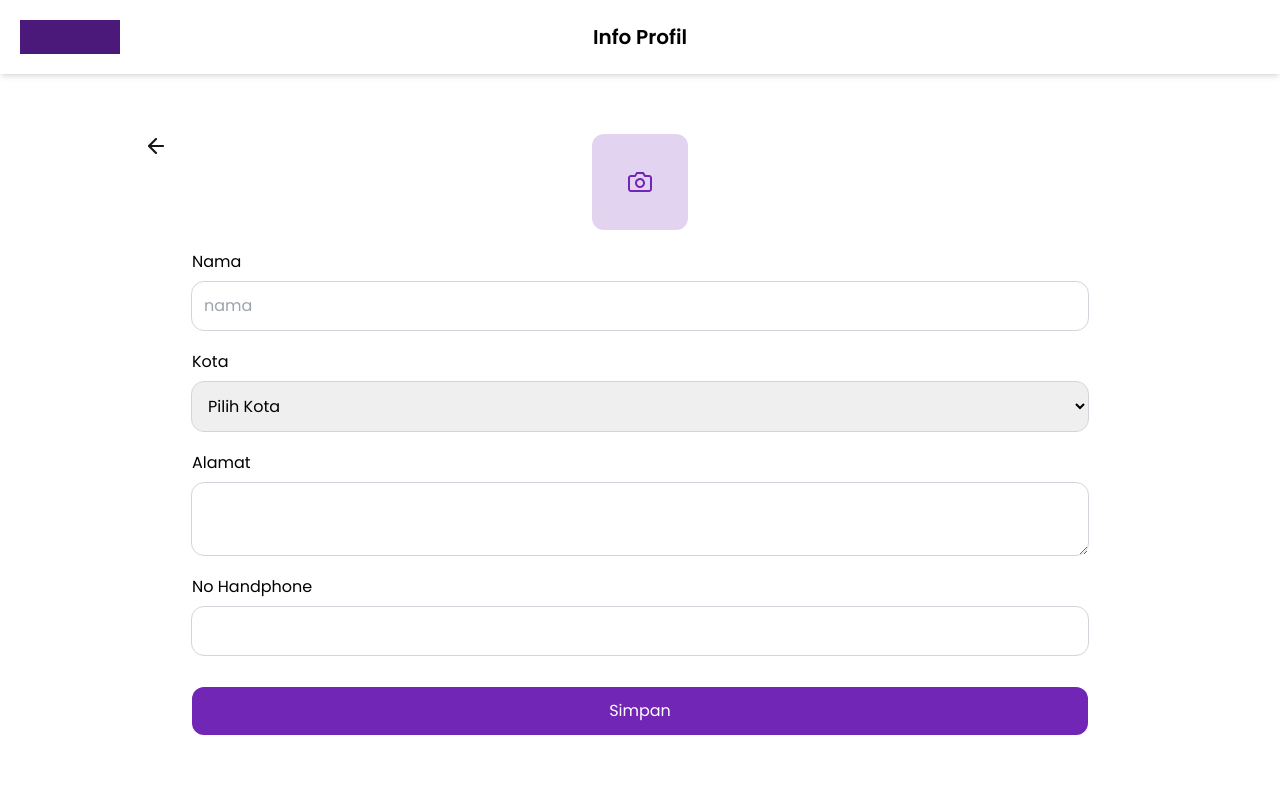
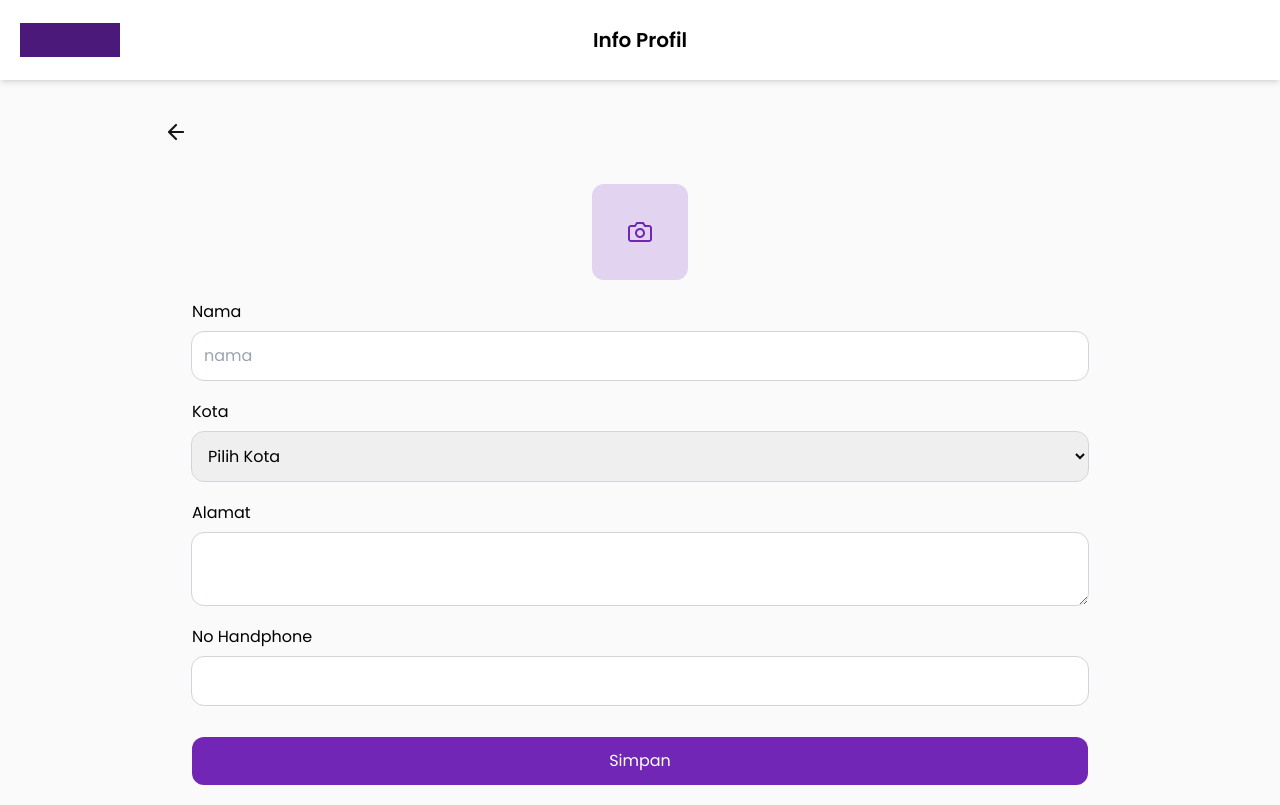
Before and after one commit to adioihsan/second-hand-frontend, a React (Create React App) app: page /profile-info in a window 1280 px wide. Built offline with nearby package versions, Linux system fonts and the light colour scheme.

Commit message:
change navbar behaviour to stikcy

```diff
--- a/src/App.js
+++ b/src/App.js
@@ -8,6 +8,7 @@ import ProfileInfo from "./pages/profileInfo/ProfileInfo";
 import Buyer from "./layouts/Buyer";
 import ProductAdd from "./pages/productAdd/productAdd";
 import Seller from "./layouts/Seller";
+import Navbar from "./components/navigation/navbar/Navbar";
 
 function App() {
   return (
--- a/src/components/navigation/navbar/Navbar.jsx
+++ b/src/components/navigation/navbar/Navbar.jsx
@@ -5,7 +5,7 @@ import iconSearch from "../../../assets/images/icon-search.png";
 import iconMenu from "../../../assets/images/icon-menu.png";
 import iconArrowLeft from "../../../assets/images/icon-arrow-left.png";
 import "./navbar.css";
-function Navbar({ navTitle }) {
+function Navbar({ type, navTitle }) {
   if (navTitle)
     return (
       <nav className="navbar relative">
--- a/src/components/navigation/navbar/navbar.css
+++ b/src/components/navigation/navbar/navbar.css
@@ -1,6 +1,5 @@
 .navbar {
-  @apply flex w-full items-center p-5 fixed top-0 z-10;
-  @apply md:relative;
+  @apply flex w-full items-center p-5 h-20;
 }
 .logo {
   @apply hidden;
--- a/src/index.css
+++ b/src/index.css
@@ -8,3 +8,6 @@ html {
   overflow-x: hidden;
   box-sizing: border-box;
 }
+body {
+  background-color: #fafafa;
+}
--- a/src/layouts/Guest.jsx
+++ b/src/layouts/Guest.jsx
@@ -5,7 +5,7 @@ import { Outlet } from "react-router-dom";
 function Guest(props) {
   return (
     <>
-      <div className="md:bg-white md:shadow-md">
+      <div className="md:bg-white md:shadow-md sticky top-0 z-10">
         <div className="container mx-auto">
           <Navbar />
         </div>
--- a/src/pages/home/Home.jsx
+++ b/src/pages/home/Home.jsx
@@ -7,8 +7,11 @@ import CategoryNav from "../../components/navigation/categoryNav/CategoryNav";
 import "./home.css";
 function Home(props) {
   return (
-    <main className="grid gap-10">
-      <JumboBanner />
+    <main className="grid gap-10 md:mt-8">
+      <div className="mt-[-5rem] md:mt-0">
+        <JumboBanner />
+      </div>
+
       <article className="container mx-auto ">
         <section className="categories ">
           <h1 className="text-xl font-semibold  mb-3 px-3">
--- a/src/pages/productAdd/productAdd.css
+++ b/src/pages/productAdd/productAdd.css
@@ -1,5 +1,8 @@
+.productAddWrapper {
+  @apply mt-5;
+}
 .productAdd {
-  @apply flex justify-center  py-10;
+  @apply flex justify-center py-10 relative;
 }
 .productAddForm {
   @apply flex flex-col gap-5 w-full max-w-4xl relative;
@@ -24,6 +27,6 @@
 }
 .btnBack {
   @apply hidden;
-  @apply md:block md:absolute left-0;
-  @apply lg:translate-x-[-3rem];
+  @apply md:block;
+  @apply xl:translate-x-36;
 }
--- a/src/pages/productAdd/productAdd.jsx
+++ b/src/pages/productAdd/productAdd.jsx
@@ -11,12 +11,12 @@ function ProductAdd(props) {
     setNavTitle("Lengkapi Detail Produk");
   }, []);
   return (
-    <div className="productAdd">
-      <form className="productAddForm" action="">
+    <div className="productAddWrapper">
       <button className="btnBack">
         <img src={iconArrowLeft} alt="back" />
       </button>
-        <div className="inputWrapper my-5"></div>
+      <div className="productAdd">
+        <form className="productAddForm" action="">
           <div className="inputWrapper">
             <label htmlFor="name">Nama</label>
             <input
@@ -28,7 +28,12 @@ function ProductAdd(props) {
           </div>
           <div className="inputWrapper">
             <label htmlFor="price">Harga Produk</label>
-          <input type="number" name="price" id="price" placeholder="Rp 0,00" />
+            <input
+              type="number"
+              name="price"
+              id="price"
+              placeholder="Rp 0,00"
+            />
           </div>
           <div className="inputWrapper">
             <label htmlFor="categories">Kategori</label>
@@ -68,6 +73,7 @@ function ProductAdd(props) {
           </div>
         </form>
       </div>
+    </div>
   );
 }
 
--- a/src/pages/profileInfo/ProfileInfo.jsx
+++ b/src/pages/profileInfo/ProfileInfo.jsx
@@ -11,15 +11,21 @@ function ProfileInfo(props) {
     setNavTitle("Info Profil");
   }, []);
   return (
+    <div className="profileInfoWrapper">
+      <button className="btnBack py-5">
+        <img src={iconArrowLeft} alt="back" />
+      </button>
       <div className="profileInfo">
         <form className="profileInfoForm" action="">
-        <button className="btnBack">
-          <img src={iconArrowLeft} alt="back" />
-        </button>
           <div className="inputWrapperPhoto">
             <label htmlFor="photo" className="labelPhoto">
               <img className="iconCamera" src={iconCamera} alt="browse" />
-            <input type="file" name="photo" id="photo" className="inputPhoto" />
+              <input
+                type="file"
+                name="photo"
+                id="photo"
+                className="inputPhoto"
+              />
             </label>
           </div>
           <div className="inputWrapper">
@@ -47,6 +53,7 @@ function ProfileInfo(props) {
           <ButtonPrimary className="w-full mt-3">Simpan</ButtonPrimary>
         </form>
       </div>
+    </div>
   );
 }
 
--- a/src/pages/profileInfo/profileInfo.css
+++ b/src/pages/profileInfo/profileInfo.css
@@ -1,5 +1,5 @@
 .profileInfo {
-  @apply flex justify-center  py-10;
+  @apply flex justify-center py-5 relative;
 }
 .profileInfoForm {
   @apply flex flex-col gap-5 w-full max-w-4xl relative;
@@ -9,9 +9,6 @@
 }
 .inputWrapperPhoto {
   @apply flex justify-center w-full;
-}
-.inputWrapper:nth-child(2) {
-  @apply flex justify-center;
 }
 .profileInfo input[type="text"],
 .profileInfo input[type="number"],
@@ -27,8 +24,3 @@
 .inputPhoto {
   @apply hidden;
 }
-.btnBack {
-  @apply hidden;
-  @apply md:block md:absolute left-0;
-  @apply lg:translate-x-[-3rem];
-}
```
Lines whose indentation alone changed are shown as unchanged.
